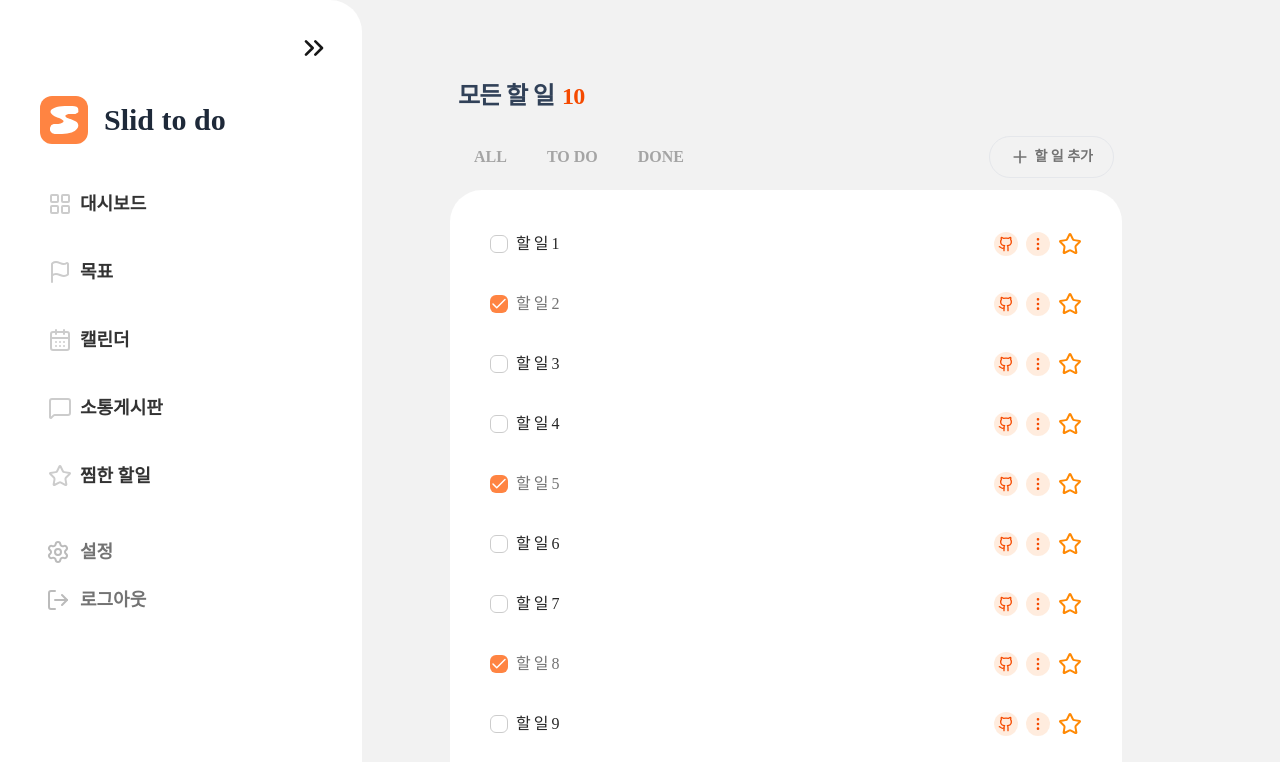
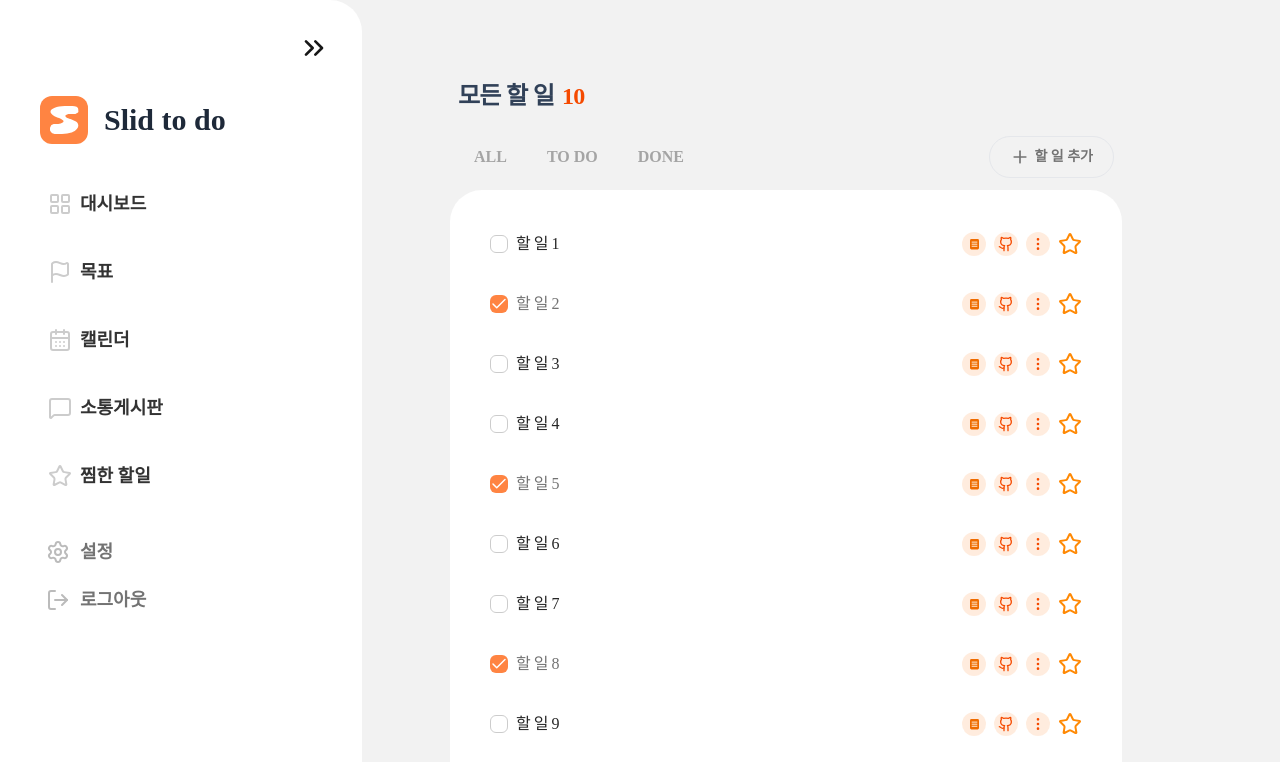
Before and after one commit to slidtodo/frontend, a Next.js app: page /dashboard/all-todo in a window 1280 px wide. Shown: the top 762 px of the page. Built offline with nearby package versions, Linux system fonts and the light colour scheme.

Commit message:
feat:TaskCard - 노트 생성 이동페이지 추가

```diff
--- a/src/shared/components/TaskCard/index.tsx
+++ b/src/shared/components/TaskCard/index.tsx
@@ -1,14 +1,13 @@
 'use client';
 
-import { TaskCardProps } from '@/shared/types/types';
 import clsx from 'clsx';
-import { CheckIcon, EllipsisVertical, GithubIcon, Star } from 'lucide-react';
+import Image from 'next/image';
 import { useState } from 'react';
+import { useRouter } from 'next/navigation';
+import { CheckIcon, EllipsisVertical, GithubIcon, Star, TextAlignJustifyIcon } from 'lucide-react';
 import { twMerge } from 'tailwind-merge';
 
-// ---------------------------------------------------------------------------
-// TaskCard
-// ---------------------------------------------------------------------------
+import { TaskCardProps } from '@/shared/types/types';
 
 /**
  * A single to-do list row.
@@ -43,6 +42,7 @@ export function TaskCard({
   const [checked, setChecked] = useState(todo.done);
   const [starred, setStarred] = useState(initialStarred);
 
+  const router = useRouter();
   const isOrange = variant === 'orange';
 
   function handleToggle() {
@@ -108,6 +108,15 @@ export function TaskCard({
 
       {/* ── Action buttons ───────────────────────────────────── */}
       <div className="flex shrink-0 items-center gap-2" role="toolbar" aria-label={`${todo.title} 작업 도구`}>
+        <button
+          className={clsx(
+            'relative flex h-6 w-6 cursor-pointer items-center justify-center rounded-full p-1 group-hover:bg-white',
+            isOrange ? 'bg-[#FFFFFF]/40' : 'bg-[#FF9E59]/20',
+          )}
+          onClick={() => router.push(`goal/${todo.id}/note/create`)}
+        >
+          <Image src={'/image/todo-list.svg'} alt="todo-list menu" width={9} height={10} className="cursor-pointer" />
+        </button>
         {/* //TODO 깃허브 아이콘 */}
         <button
           type="button"
```
Also changed, not shown: public/image/todo-list.svg (added).
